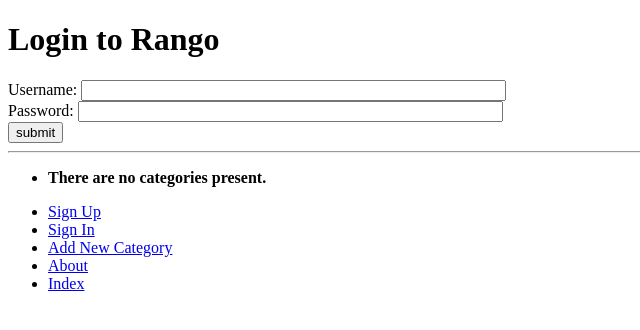
After one commit to mdesson/rango, a Django app: page /rango/login/ in a window 1280 px wide. The commit adds this page. Shown: the top 330 px of the page, without its empty margins (0-640 px from the left). Run offline with Django 3.2, Linux system fonts and the light colour scheme; data that the repository does not hold is empty.

Commit message:
Completed Chapter 8, except exercises

```diff
--- a/tango_with_django_project/rango/urls.py
+++ b/tango_with_django_project/rango/urls.py
@@ -9,4 +9,7 @@ urlpatterns = [
     url(r'^category/(?P<category_name_slug>[\w\-]+)/add_page/$', views.add_page, name='add_page'),
     url(r'^category/(?P<category_name_slug>[\w\-]+)/$', views.show_category, name='show_category'),
     url(r'^register/$', views.register, name='register'),
+    url(r'^login/$', views.user_login, name='login'),
+    url(r'^restricted/$', views.restricted, name='restricted'),
+    url(r'^logout/$', views.user_logout, name='logout'),
 ]
--- a/tango_with_django_project/rango/views.py
+++ b/tango_with_django_project/rango/views.py
@@ -1,6 +1,9 @@
-from django.http import HttpResponse
+from django.contrib.auth import authenticate, login, logout
+from django.contrib.auth.decorators import login_required
+from django.http import HttpResponseRedirect, HttpResponse
+from django.core.urlresolvers import reverse
+from django.shortcuts import render
 from rango.forms import CategoryForm, PageForm, UserForm, UserProfileForm
-from django.shortcuts import render
 from rango.models import Category
 from rango.models import Page
 
@@ -172,3 +175,58 @@ def register(request):
                   {'user_form': user_form,
                    'profile_form': profile_form,
                    'registered': registered})
+
+
+def user_login(request):
+    # If the request is a HTTP POST, try to pull out the relevant information.
+    if request.method == 'POST':
+        # Gather the username and password provided by the user.
+        # This information is obtained from the login form.
+        # We use request.POST.get('<variable>') as opposed
+        # to request.POST['<variable>'], because the
+        # request.POST.get('<variable>') returns None if the
+        # value does not exist, while request.POST['<variable>']
+        # will raise a KeyError exception.
+        username = request.POST.get('username')
+        password = request.POST.get('password')
+
+        # Use Django's machinery to attempt to see if the username/password
+        # combination is valid - a User object is returned if it is.
+        user = authenticate(username=username, password=password)
+
+        # If we have a User object, the details are correct.
+        # If None (Python's way of representing the absence of a value), no user
+        # with matching credentials was found.
+        if user:
+            # Is the account active? It could have been disabled
+            if user.is_active:
+                # If the account is valid and active, we can log the user in.
+                login(request, user)
+                return HttpResponseRedirect(reverse('index'))
+            else:
+                # An inactive account was used - no logging in!
+                return HttpResponse("Your Rango account is disabled.")
+        else:
+            # Bad login details were provided, so we can't log the user in.
+            print("Invalid login details: {0}, {1}.".format(username, password))
+            return HttpResponse("Invalid login details supplied.")
+
+    # The request is not a HTTP POST, so display the login form.
+    #  This scendario would most likely be a HTTP GET.
+    else:
+        # No context variables to pass to the template system, hence the
+        # blank dictionary object...
+        return render(request, 'rango/login.html', {})
+
+
+@login_required
+def restricted(request):
+    return HttpResponse("Since you're logged in, you can see this text!")
+
+
+@login_required()
+def user_logout(request):
+    # Since we the user is logged in, we can now just log them out.
+    logout(request)
+    # Take the user back ot the homepage
+    return HttpResponseRedirect(reverse('index'))
--- a/tango_with_django_project/tango_with_django_project/settings.py
+++ b/tango_with_django_project/tango_with_django_project/settings.py
@@ -130,3 +130,4 @@ STATICFILES_DIRS = [STATIC_DIR, ]
 
 MEDIA_ROOT = MEDIA_DIR
 MEDIA_URL = '/media/'
+LOGIN_URL = '/rango/login/'
--- a/tango_with_django_project/templates/rango/base.html
+++ b/tango_with_django_project/templates/rango/base.html
@@ -24,10 +24,16 @@
         </div>
         <div>
             <ul>
+            {% if user.is_authenticated %}
+                <li><a href="{% url 'restricted' %}">Restricted Page</a></li>
+                <li><a href="{% url 'logout' %}">Logout</a></li>
+            {% else %}
+                <li><a href="{% url 'register' %}">Sign Up</a></li>
+                <li><a href="{% url 'login' %}">Sign In</a></li>
+            {% endif %}
                 <li><a href="{% url 'add_category' %}">Add New Category</a></li>
                 <li><a href="{% url 'about' %}">About</a></li>
                 <li><a href="{% url 'index' %}">Index</a></li>
-                <li><a href="{% url 'register' %}">Sign Up</a></li>
             </ul>
         </div>
     </body>
--- /dev/null
+++ b/tango_with_django_project/templates/rango/login.html
@@ -0,0 +1,18 @@
+{% extends 'rango/base.html' %}
+{% load staticfiles %}
+
+{% block title_block %}
+    Login
+{% endblock %}
+
+{% block body_block %}
+<h1>Login to Rango</h1>
+<form id="login_form" method="post" action="{% url 'login' %}">
+    {% csrf_token %}
+    Username: <input type="text" name="username" value="" size="50" />
+    <br />
+    Password: <input type="password" name="password" value="" size="50" />
+    <br />
+    <input type="submit" value="submit" />
+</form>
+{% endblock %}
```
Also changed, not shown: tango_with_django_project/templates/rango/index.html (+7 -4 lines).
